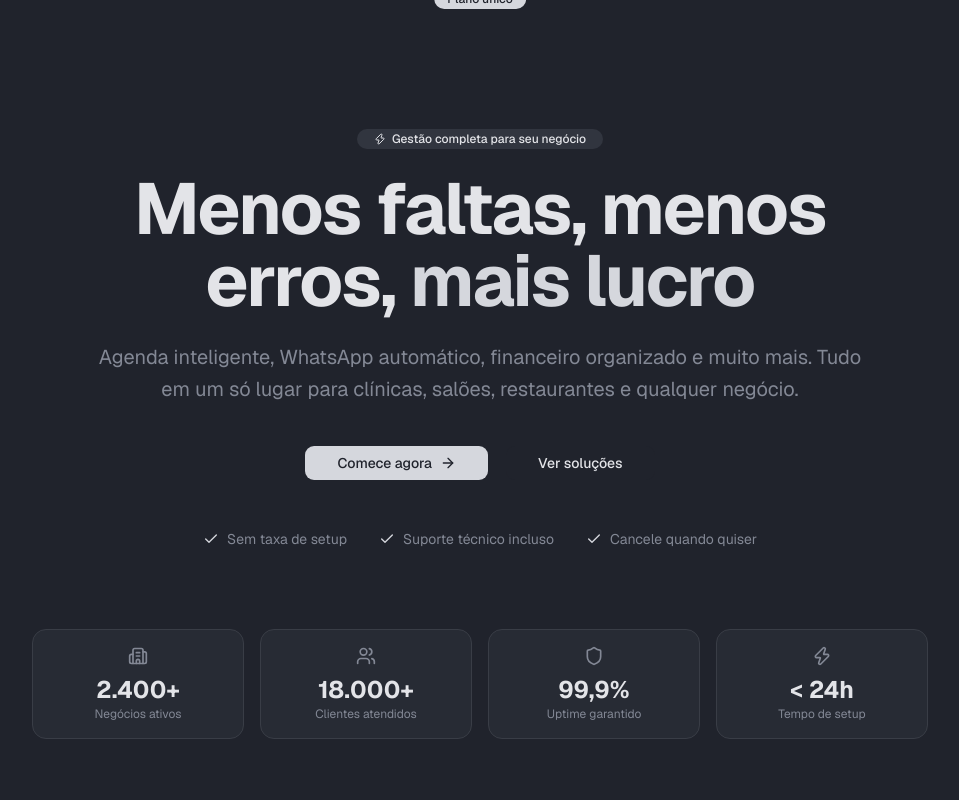
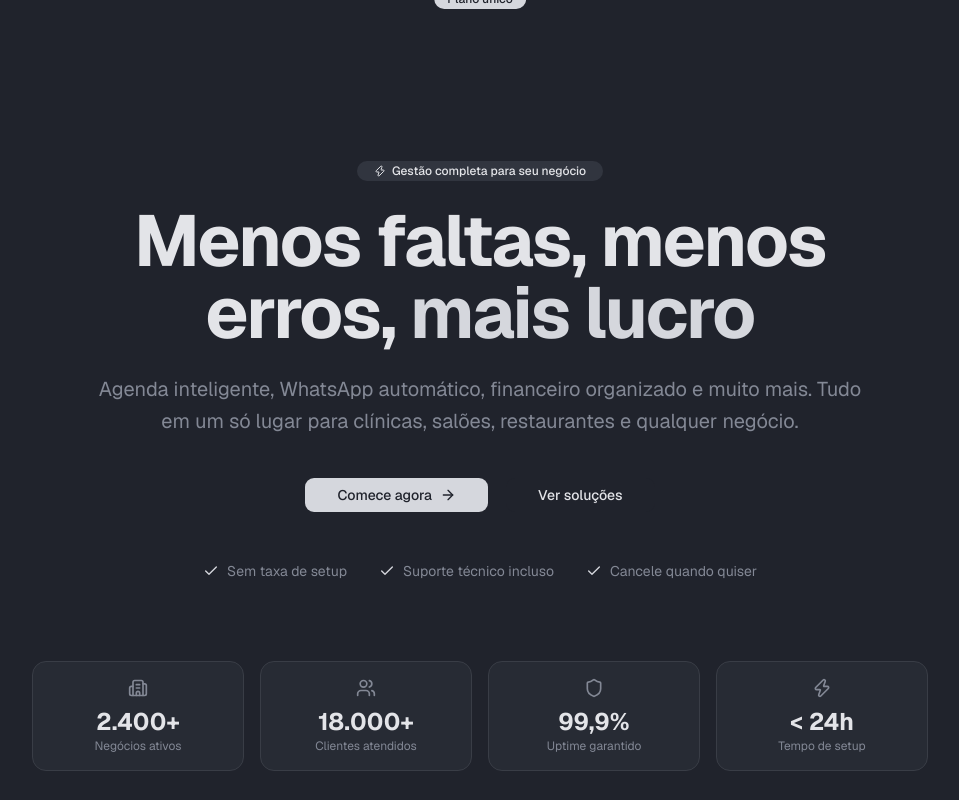
Before and after one commit to mmdj04/openbusiness, a Next.js app: page / in a window 1280 px wide. Shown: the top 800 px of the page, without its empty margins (160-1119 px from the left). Built offline with nearby package versions, Linux system fonts and the light colour scheme.

Commit message:
fix: aumentar padding do hero e resolver warnings de depreciação
- Aumentado padding top do hero de py-24 para pt-32 (sm: pt-40)
- Badge agora fica mais visível e não sai do viewport
- Adicionado overrides para inflight@2.0.0 e glob@13.0.6
- Todos os warnings de depreciação resolvidos

```diff
--- a/package.json
+++ b/package.json
@@ -79,5 +79,9 @@
     "prettier-plugin-tailwindcss": "^0.8.1",
     "tailwindcss": "^4.3.3",
     "typescript": "^6.0.3"
+  },
+  "overrides": {
+    "inflight": "npm:inflight@^2.0.0",
+    "glob": "npm:glob@^13.0.6"
   }
 }
--- a/src/components/landing/hero.tsx
+++ b/src/components/landing/hero.tsx
@@ -5,7 +5,7 @@ import { ArrowRight, Building2, Check, Shield, Zap, Users } from "lucide-react";
 export function Hero() {
   return (
     <section className="bg-background relative overflow-hidden border-b">
-      <div className="relative mx-auto max-w-7xl px-4 py-24 sm:px-6 sm:py-32 lg:px-8">
+      <div className="relative mx-auto max-w-7xl px-4 pt-32 pb-24 sm:px-6 sm:pt-40 sm:pb-32 lg:px-8">
         <div className="mx-auto max-w-3xl text-center">
           <Badge variant="secondary" className="mb-6 gap-1.5 px-4 py-1.5">
             <Zap className="size-3.5" />
```
Also changed, not shown: 1 other file (tests, documents, lock files or other folders).
